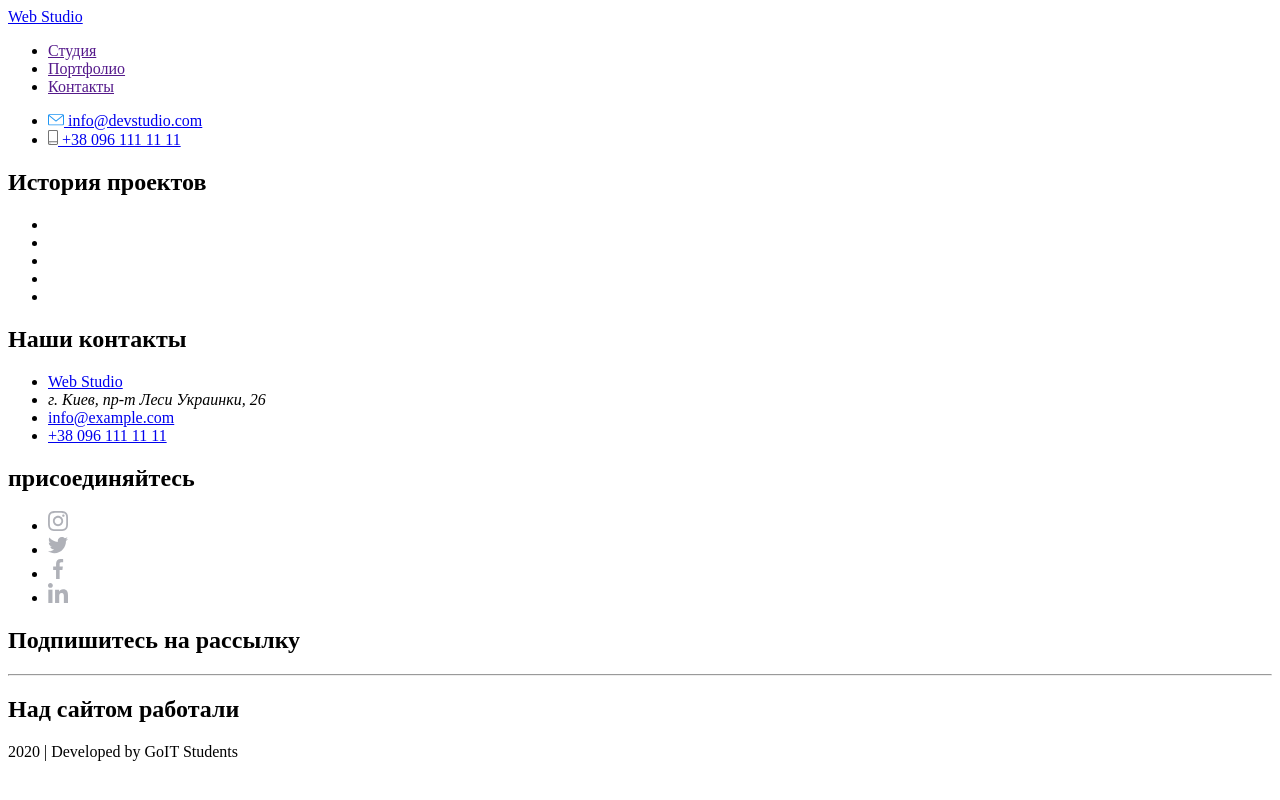
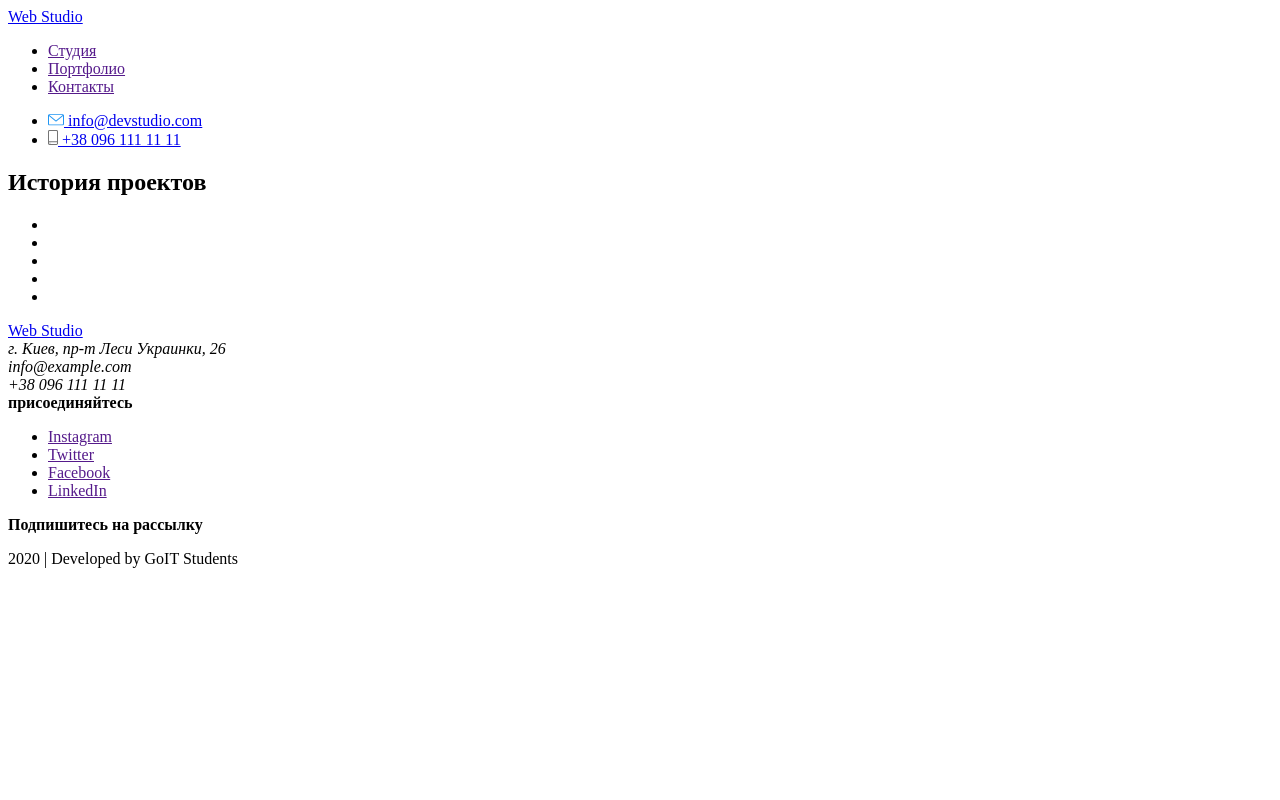
Before and after one commit to skrypkasv/goit-markup-hw-01, a plain HTML site: page portfolio-page/index.html in a window 1280 px wide. Drawn offline with Linux system fonts and the light colour scheme.

Commit message:
Fix semantics
Changed some semantics in footer, main and edited links for logos.

```diff
--- a/portfolio-page/index.html
+++ b/portfolio-page/index.html
@@ -3,13 +3,13 @@
   <head>
     <meta charset="UTF-8" />
     <meta name="viewport" content="width=device-width, initial-scale=1.0" />
-    <title>Document</title>
+    <title>Дом задание</title>
   </head>
   <body>
     <!-- Шапка сайта -->
     <header>
       <nav>
-        <a href="/" lang="en">Web Studio</a>
+        <a href="../index.html" lang="en">Web Studio</a>
         <ul>
           <li>
             <a href="">Студия</a>
@@ -40,8 +40,8 @@
 
     <!-- Основной контент -->
     <main>
-      <!-- Наши проекты -->
       <section>
+        <!-- Скрытый заголовок ↓ -->
         <h1>История проектов</h1>
         <ul>
           <li></li>
@@ -55,81 +55,40 @@
 
     <!-- Подвал -->
     <footer>
-      <!-- Наши контакты -->
-      <section>
-        <h2>Наши контакты</h2>
+      <a href="../index.html" lang="en">Web Studio</a>
+
+      <!--Адрес+контакты -->
+      <address>
+        г. Киев, пр-т Леси Украинки, 26<br />info@example.com<br />+38 096 111
+        11 11
+      </address>
+
+      <!-- присоединяйтесь -->
+      <div>
+        <b>присоединяйтесь</b>
         <ul>
           <li>
-            <a href="/" lang="en">Web Studio</a>
+            <a href="" aria-label="Ссылка на Instagram">Instagram</a>
           </li>
           <li>
-            <address>г. Киев, пр-т Леси Украинки, 26</address>
+            <a href="" aria-label="Ссылка на Twitter">Twitter</a>
           </li>
           <li>
-            <a href="mailto:info@example.com"> info@example.com </a>
+            <a href="" aria-label="Ссылка на Facebook">Facebook</a>
           </li>
           <li>
-            <a href="tel:+380961111111">
-              +38 096 111 11 11
-            </a>
+            <a href="" aria-label="Ссылка на LinkedIn">LinkedIn</a>
           </li>
         </ul>
-      </section>
-
-      <!-- присоединяйтесь -->
-      <section>
-        <h2>присоединяйтесь</h2>
-        <ul>
-          <li>
-            <a href="">
-              <img
-                src="../images/instagram.svg"
-                alt="инстаграм-иконка"
-                width="20"
-              />
-            </a>
-          </li>
-          <li>
-            <a href="">
-              <img
-                src="../images/twitter.svg"
-                alt="твиттер-иконка"
-                width="20"
-              />
-            </a>
-          </li>
-          <li>
-            <a href="">
-              <img
-                src="../images/facebook.svg"
-                alt="фейсбук-иконка"
-                width="20"
-              />
-            </a>
-          </li>
-          <li>
-            <a href="">
-              <img
-                src="../images/linkedin.svg"
-                alt="линкедин-иконка"
-                width="20"
-              />
-            </a>
-          </li>
-        </ul>
-      </section>
+      </div>
 
       <!-- Подпишитесь на рассылку -->
-      <section>
-        <h2>Подпишитесь на рассылку</h2>
-      </section>
-      <hr />
+      <div>
+        <b>Подпишитесь на рассылку</b>
+      </div>
 
       <!--О разработчиках -->
-      <section>
-        <h2>Над сайтом работали</h2>
-        <p>2020 | Developed by GoIT Students</p>
-      </section>
+      <p>2020 | Developed by GoIT Students</p>
     </footer>
   </body>
 </html>
```
Also changed, not shown: index.html (+61 -193 lines), .prettierrc.json (added).
